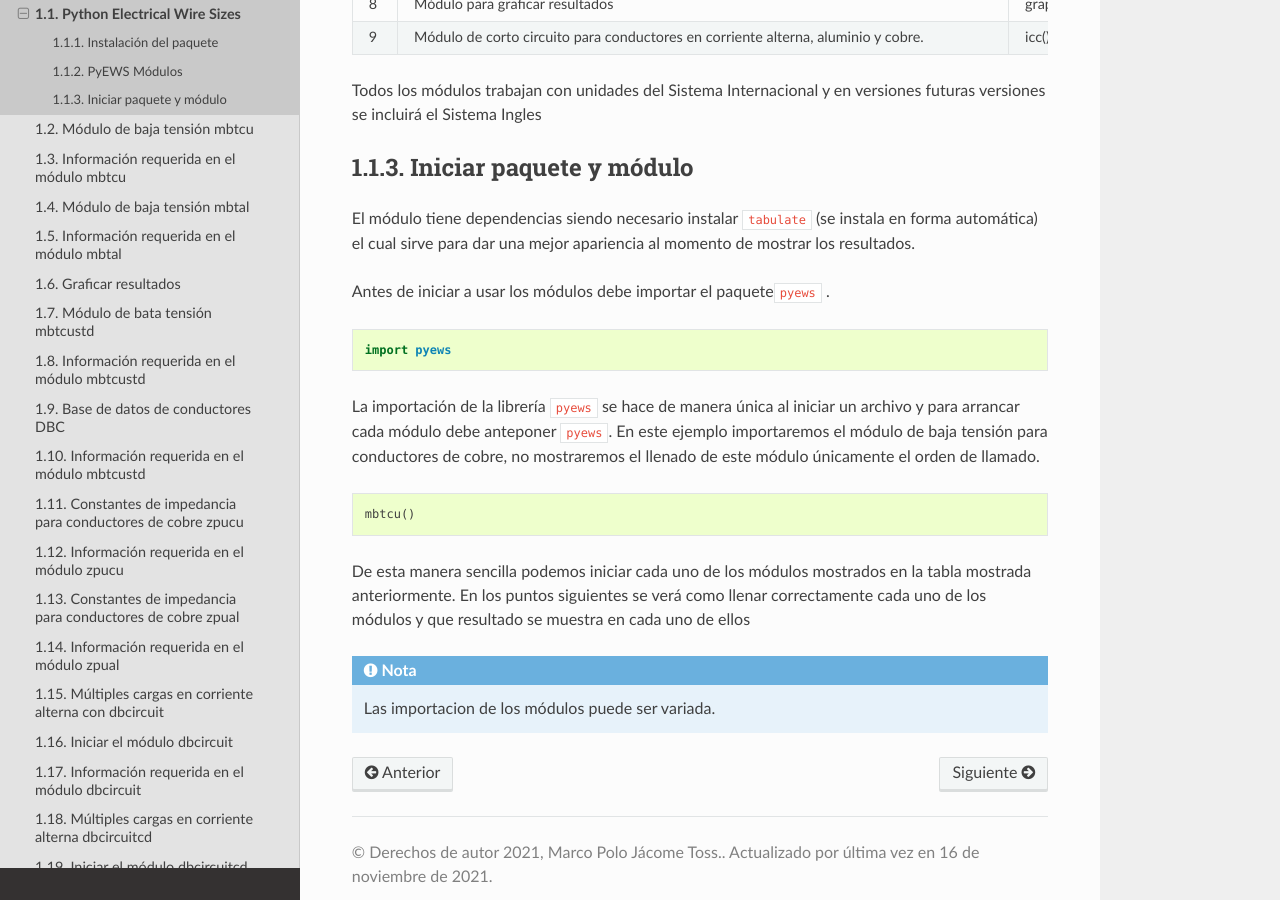
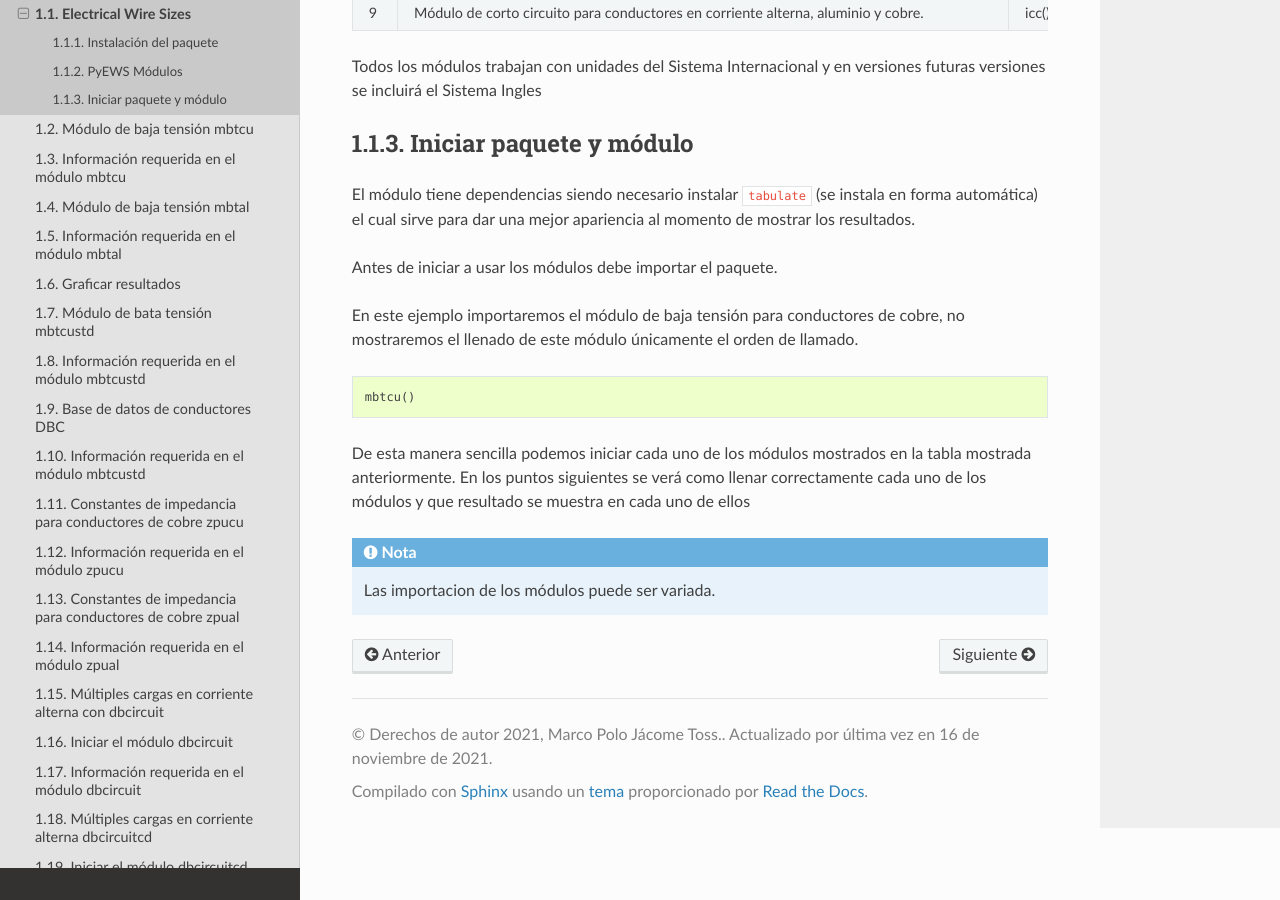
Before and after one commit to jacometoss/PyEWS, a Sphinx documentation site: the page built from docs/parte1/Install.rst, in a window 1280 px wide and 900 px high, scrolled down 927 px. Built offline with Sphinx 7.4.7 and the Read the Docs theme 2.0.0, drawn with Linux system fonts in a browser that asks for light colours; some of the changed text lies outside the part shown.

Commit message:
Update Install.rst

```diff
--- a/docs/parte1/Install.rst
+++ b/docs/parte1/Install.rst
@@ -1,9 +1,9 @@
 |image1| |image2| |image3| |image4| |image5| |image6|
 
-Python Electrical Wire Sizes
-============================
+Electrical Wire Sizes
+=====================
 
-El módulo Python Electrical Wire Sizes ( **Versión 0.1.22**) puede ser
+El módulo Python Electrical Wire Sizes ( **Versión 0.1.24**) puede ser
 utilizado para dimensionar los conductores de alimentadores en baja
 tensión como los circuitos derivados de una instalación eléctrica. Esta
 herramienta es muy útil para ingenieros y arquitectos sumergidos en la
@@ -65,15 +65,8 @@
 instala en forma automática) el cual sirve para dar una mejor apariencia
 al momento de mostrar los resultados.
 
-Antes de iniciar a usar los módulos debe importar el paquete\ ``pyews``
-.
+Antes de iniciar a usar los módulos debe importar el paquete.
 
-.. code:: python
-
-   import pyews
-
-La importación de la librería ``pyews`` se hace de manera única al
-iniciar un archivo y para arrancar cada módulo debe anteponer ``pyews``.
 En este ejemplo importaremos el módulo de baja tensión para conductores
 de cobre, no mostraremos el llenado de este módulo únicamente el orden
 de llamado.
```
